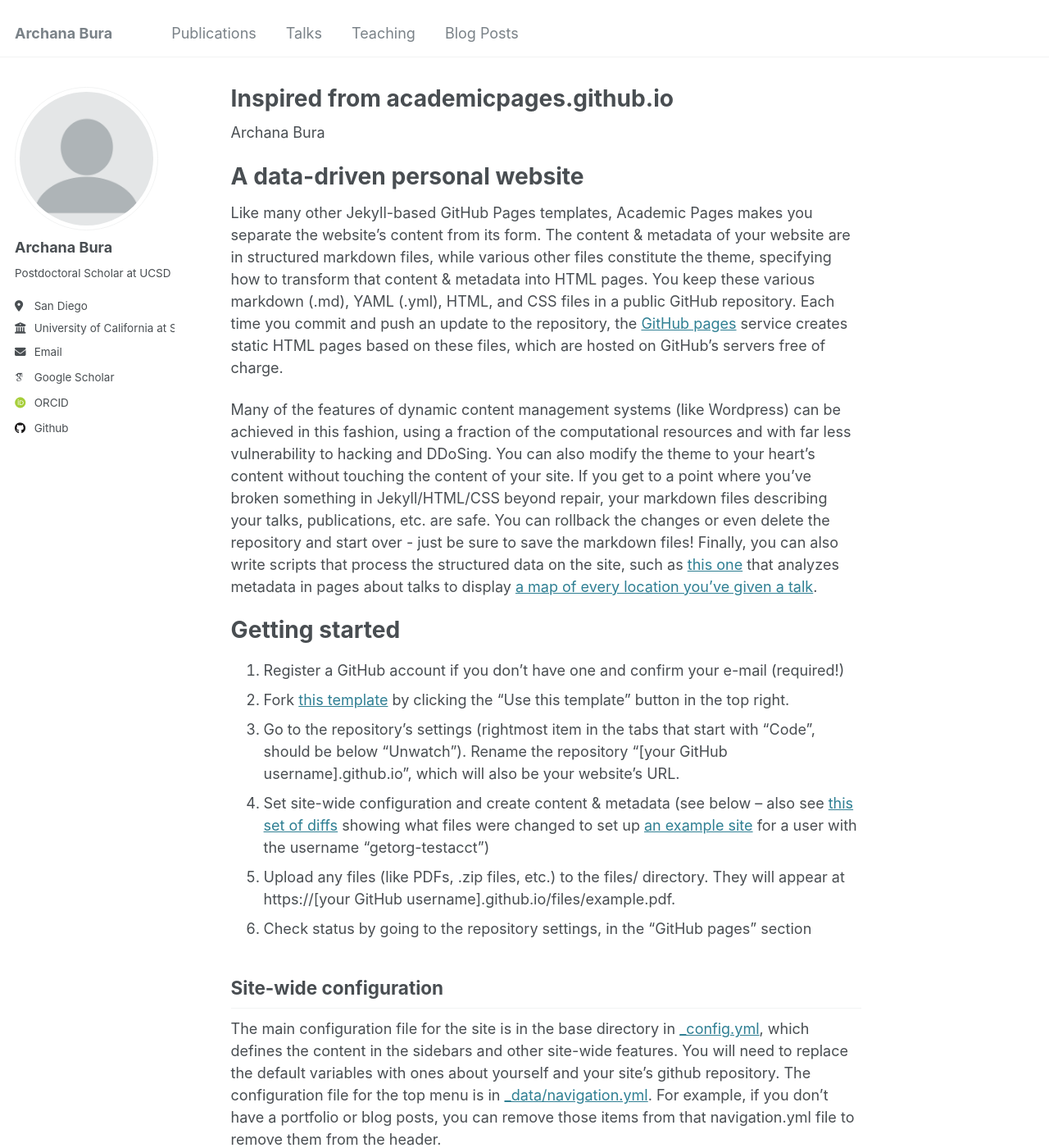
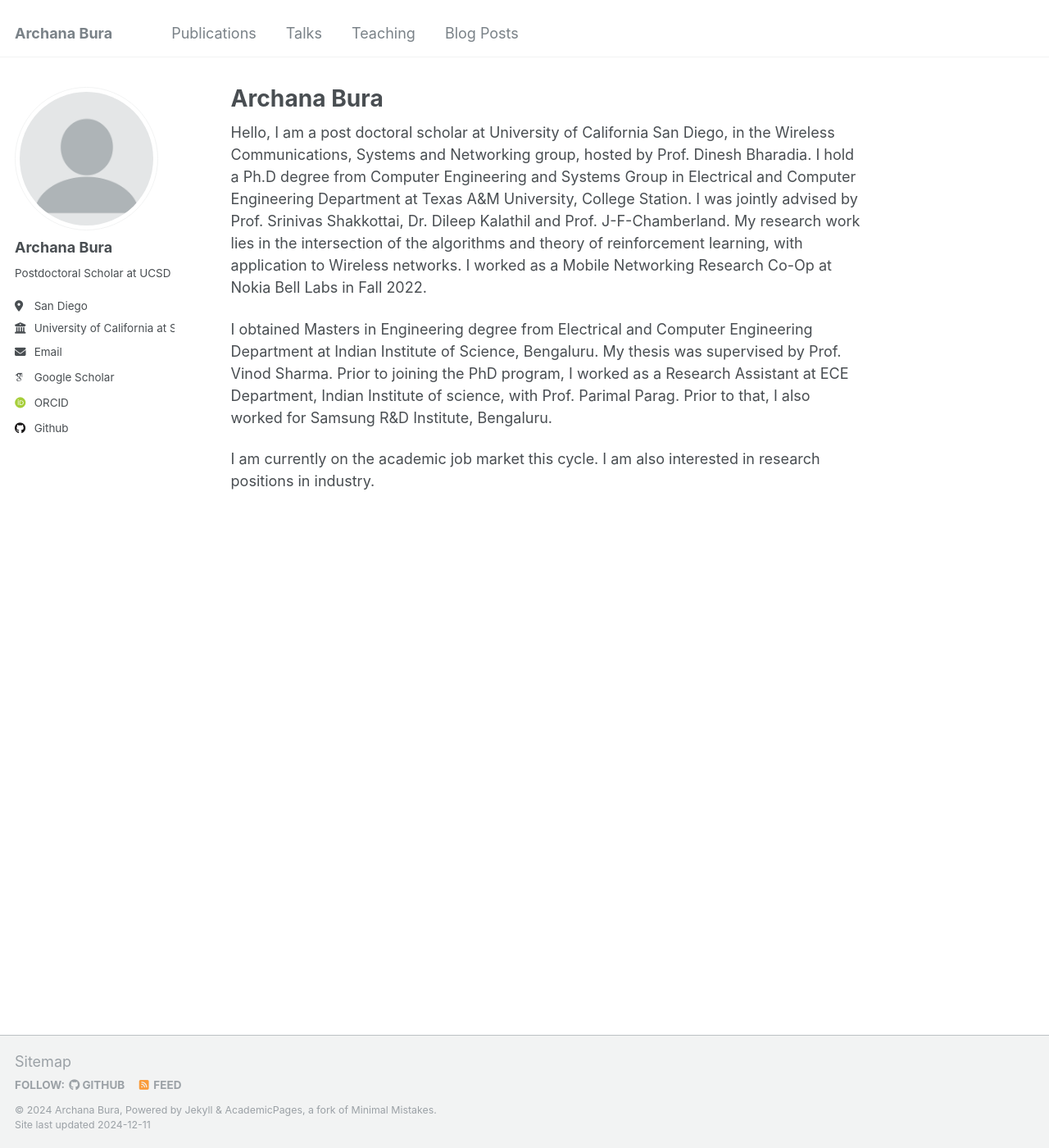
Before and after one commit to archanabura/archanabura.github.io, a Jekyll site: the page built from _pages/about.md, in a window 1280 px wide and 1400 px high. Shown: the whole window at 82% size. Built offline with Jekyll 4.4.1, drawn with Linux system fonts in a browser that asks for light colours; some web fonts are replaced; some of the changed text lies outside the part shown.

Commit message:
Update about.md
personal information added to aboutme

```diff
--- a/_pages/about.md
+++ b/_pages/about.md
@@ -1,49 +1,13 @@
 ---
 permalink: /
-title: "Inspired from academicpages.github.io"
+title: "Archana Bura"
 author_profile: true
 redirect_from:
   - /about/
   - /about.html
 ---
+Hello, I am a post doctoral scholar at University of California San Diego, in the Wireless Communications, Systems and Networking group, hosted by Prof. Dinesh Bharadia. I hold a Ph.D degree from Computer Engineering and Systems Group in Electrical and Computer Engineering Department at Texas A&M University, College Station. I was jointly advised by Prof. Srinivas Shakkottai, Dr. Dileep Kalathil and Prof. J-F-Chamberland. My research work lies in the intersection of the algorithms and theory of reinforcement learning, with application to Wireless networks. I worked as a Mobile Networking Research Co-Op at Nokia Bell Labs in Fall 2022.
 
-Archana Bura
+I obtained Masters in Engineering degree from Electrical and Computer Engineering Department at Indian Institute of Science, Bengaluru. My thesis was supervised by Prof. Vinod Sharma. Prior to joining the PhD program, I worked as a Research Assistant at ECE Department, Indian Institute of science, with Prof. Parimal Parag. Prior to that, I also worked for Samsung R&D Institute, Bengaluru.
 
-A data-driven personal website
-======
-Like many other Jekyll-based GitHub Pages templates, Academic Pages makes you separate the website's content from its form. The content & metadata of your website are in structured markdown files, while various other files constitute the theme, specifying how to transform that content & metadata into HTML pages. You keep these various markdown (.md), YAML (.yml), HTML, and CSS files in a public GitHub repository. Each time you commit and push an update to the repository, the [GitHub pages](https://pages.github.com/) service creates static HTML pages based on these files, which are hosted on GitHub's servers free of charge.
-
-Many of the features of dynamic content management systems (like Wordpress) can be achieved in this fashion, using a fraction of the computational resources and with far less vulnerability to hacking and DDoSing. You can also modify the theme to your heart's content without touching the content of your site. If you get to a point where you've broken something in Jekyll/HTML/CSS beyond repair, your markdown files describing your talks, publications, etc. are safe. You can rollback the changes or even delete the repository and start over - just be sure to save the markdown files! Finally, you can also write scripts that process the structured data on the site, such as [this one](https://github.com/academicpages/academicpages.github.io/blob/master/talkmap.ipynb) that analyzes metadata in pages about talks to display [a map of every location you've given a talk](https://academicpages.github.io/talkmap.html).
-
-Getting started
-======
-1. Register a GitHub account if you don't have one and confirm your e-mail (required!)
-1. Fork [this template](https://github.com/academicpages/academicpages.github.io) by clicking the "Use this template" button in the top right.
-1. Go to the repository's settings (rightmost item in the tabs that start with "Code", should be below "Unwatch"). Rename the repository "[your GitHub username].github.io", which will also be your website's URL.
-1. Set site-wide configuration and create content & metadata (see below -- also see [this set of diffs](http://archive.is/3TPas) showing what files were changed to set up [an example site](https://getorg-testacct.github.io) for a user with the username "getorg-testacct")
-1. Upload any files (like PDFs, .zip files, etc.) to the files/ directory. They will appear at https://[your GitHub username].github.io/files/example.pdf.
-1. Check status by going to the repository settings, in the "GitHub pages" section
-
-Site-wide configuration
-------
-The main configuration file for the site is in the base directory in [_config.yml](https://github.com/academicpages/academicpages.github.io/blob/master/_config.yml), which defines the content in the sidebars and other site-wide features. You will need to replace the default variables with ones about yourself and your site's github repository. The configuration file for the top menu is in [_data/navigation.yml](https://github.com/academicpages/academicpages.github.io/blob/master/_data/navigation.yml). For example, if you don't have a portfolio or blog posts, you can remove those items from that navigation.yml file to remove them from the header.
-
-Create content & metadata
-------
-For site content, there is one markdown file for each type of content, which are stored in directories like _publications, _talks, _posts, _teaching, or _pages. For example, each talk is a markdown file in the [_talks directory](https://github.com/academicpages/academicpages.github.io/tree/master/_talks). At the top of each markdown file is structured data in YAML about the talk, which the theme will parse to do lots of cool stuff. The same structured data about a talk is used to generate the list of talks on the [Talks page](https://academicpages.github.io/talks), each [individual page](https://academicpages.github.io/talks/2012-03-01-talk-1) for specific talks, the talks section for the [CV page](https://academicpages.github.io/cv), and the [map of places you've given a talk](https://academicpages.github.io/talkmap.html) (if you run this [python file](https://github.com/academicpages/academicpages.github.io/blob/master/talkmap.py) or [Jupyter notebook](https://github.com/academicpages/academicpages.github.io/blob/master/talkmap.ipynb), which creates the HTML for the map based on the contents of the _talks directory).
-
-**Markdown generator**
-
-The repository includes [a set of Jupyter notebooks](https://github.com/academicpages/academicpages.github.io/tree/master/markdown_generator
-) that converts a CSV containing structured data about talks or presentations into individual markdown files that will be properly formatted for the Academic Pages template. The sample CSVs in that directory are the ones I used to create my own personal website at stuartgeiger.com. My usual workflow is that I keep a spreadsheet of my publications and talks, then run the code in these notebooks to generate the markdown files, then commit and push them to the GitHub repository.
-
-How to edit your site's GitHub repository
-------
-Many people use a git client to create files on their local computer and then push them to GitHub's servers. If you are not familiar with git, you can directly edit these configuration and markdown files directly in the github.com interface. Navigate to a file (like [this one](https://github.com/academicpages/academicpages.github.io/blob/master/_talks/2012-03-01-talk-1.md) and click the pencil icon in the top right of the content preview (to the right of the "Raw | Blame | History" buttons). You can delete a file by clicking the trashcan icon to the right of the pencil icon. You can also create new files or upload files by navigating to a directory and clicking the "Create new file" or "Upload files" buttons.
-
-Example: editing a markdown file for a talk
-![Editing a markdown file for a talk](/images/editing-talk.png)
-
-For more info
-------
-More info about configuring Academic Pages can be found in [the guide](https://academicpages.github.io/markdown/), the [growing wiki](https://github.com/academicpages/academicpages.github.io/wiki), and you can always [ask a question on GitHub](https://github.com/academicpages/academicpages.github.io/discussions). The [guides for the Minimal Mistakes theme](https://mmistakes.github.io/minimal-mistakes/docs/configuration/) (which this theme was forked from) might also be helpful.
+I am currently on the academic job market this cycle. I am also interested in research positions in industry.
```
